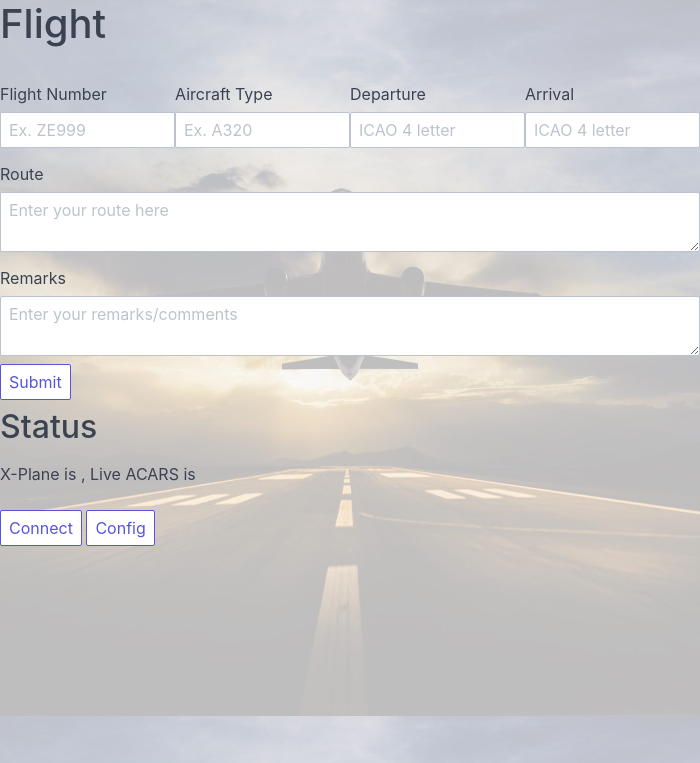
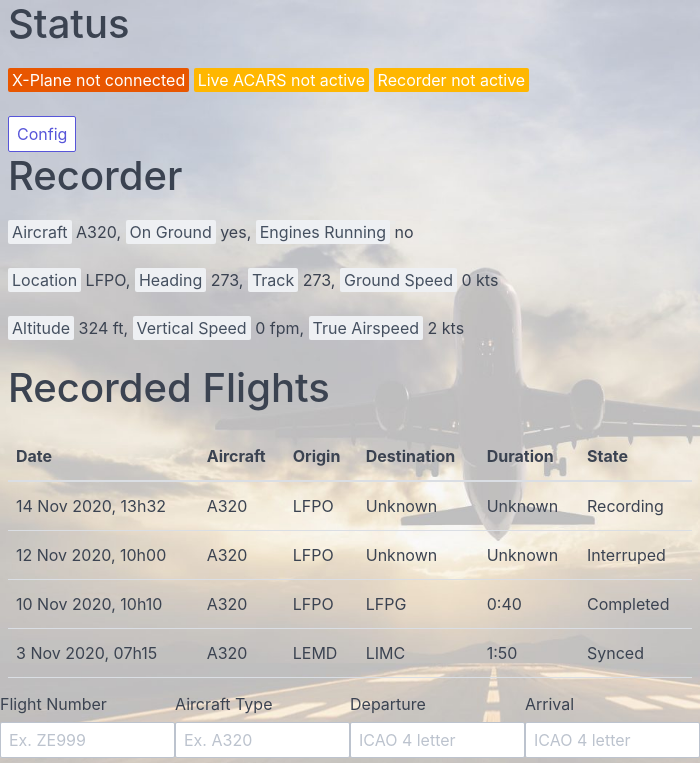
Before and after one commit to ptsmonteiro/openFDR, an Electron app: page app/index.html in a window 700 px wide. Shown: the top 763 px of the page. Drawn offline with nearby package versions, Linux system fonts and the light colour scheme.

Commit message:
Improve main layout

```diff
--- a/app/index.html
+++ b/app/index.html
@@ -10,7 +10,89 @@
   <title>openFDR</title>
 </head>
 <body>
-  <h1>Flight</h1>
+  <div class="container">
+    <h1>Status</h1>
+    <p>
+      <span id="span-xplane" class="label label-error">X-Plane not connected</span>
+      <span id="span-acars" class="label label-warning">Live ACARS not active</span>
+      <span id="span-recorder" class="label label-warning">Recorder not active</span>
+    </p>
+    <button id="configBtn" type="button" class="btn">Config</button>
+  </div>
+
+  <div class="container">
+    <h1>Recorder</h1>
+    <p>
+      <span class="label">Aircraft</span> <span id="span-aircraft" class="">A320</span>,
+      <span class="label">On Ground</span> <span id="span-recorder" class="">yes</span>,
+      <span class="label">Engines Running</span> <span id="span-recorder" class="">no</span>
+    </p>
+    <p>
+      <span class="label">Location</span> <span id="span-location" class="">LFPO</span>,
+      <span class="label">Heading</span> <span id="span-recorder" class="">273</span>,
+      <span class="label">Track</span> <span id="span-recorder" class="">273</span>,
+      <span class="label">Ground Speed</span> <span id="span-recorder" class="">0 kts</span>
+    </p>
+    <p>
+      <span class="label">Altitude</span> <span id="span-recorder" class="">324 ft</span>,
+      <span class="label">Vertical Speed</span> <span id="span-recorder" class="">0 fpm</span>,
+      <span class="label">True Airspeed</span> <span id="span-recorder" class="">2 kts</span>
+    </p>
+  </div>
+
+
+  <div class="container">
+    <h1>Recorded Flights</h1>
+    <table class="table table-hover">
+      <thead>
+        <tr>
+          <th>Date</th>
+          <th>Aircraft</th>
+          <th>Origin</th>
+          <th>Destination</th>
+          <th>Duration</th>
+          <th>State</th>
+        </tr>
+      </thead>
+      <tbody>
+        <tr>
+          <td>14 Nov 2020, 13h32</td>
+          <td>A320</td>
+          <td>LFPO</td>
+          <td>Unknown</td>
+          <td>Unknown</td>
+          <td>Recording</td>
+        </tr>
+        <tr>
+          <td>12 Nov 2020, 10h00</td>
+          <td>A320</td>
+          <td>LFPO</td>
+          <td>Unknown</td>
+          <td>Unknown</td>
+          <td>Interruped</td>
+        </tr>
+        <tr>
+          <td>10 Nov 2020, 10h10</td>
+          <td>A320</td>
+          <td>LFPO</td>
+          <td>LFPG</td>
+          <td>0:40</td>
+          <td>Completed</td>
+        </tr>
+        <tr>
+          <td>3 Nov 2020, 07h15</td>
+          <td>A320</td>
+          <td>LEMD</td>
+          <td>LIMC</td>
+          <td>1:50</td>
+          <td>Synced</td>
+        </tr>
+      </tbody>
+    </table>
+  </div>
+
+
+
   <form class="form-horizontal">
 
     <div class="form-group">
@@ -45,13 +127,6 @@
     </div>
   </form>
 
-  <h2>Status</h2>
-  <p>
-    X-Plane is <span id="xplane-connection"></span>,
-    Live ACARS is <span id="acars-connection"></span>
-  </p>
-  <button id="connectBtn" type="button" class="btn">Connect</button>
-  <button id="configBtn" type="button" class="btn">Config</button>
 
   <!-- You can also require other files to run in this process -->
   <script src="./index.js"></script>
--- a/app/preload.js
+++ b/app/preload.js
@@ -6,7 +6,4 @@ window.addEventListener('DOMContentLoaded', () => {
     if (element) element.innerText = text
   }
 
-  replaceText('xplane-connection', 'inactive')
-  replaceText('acars-connection', 'inactive')
-
 })
```
